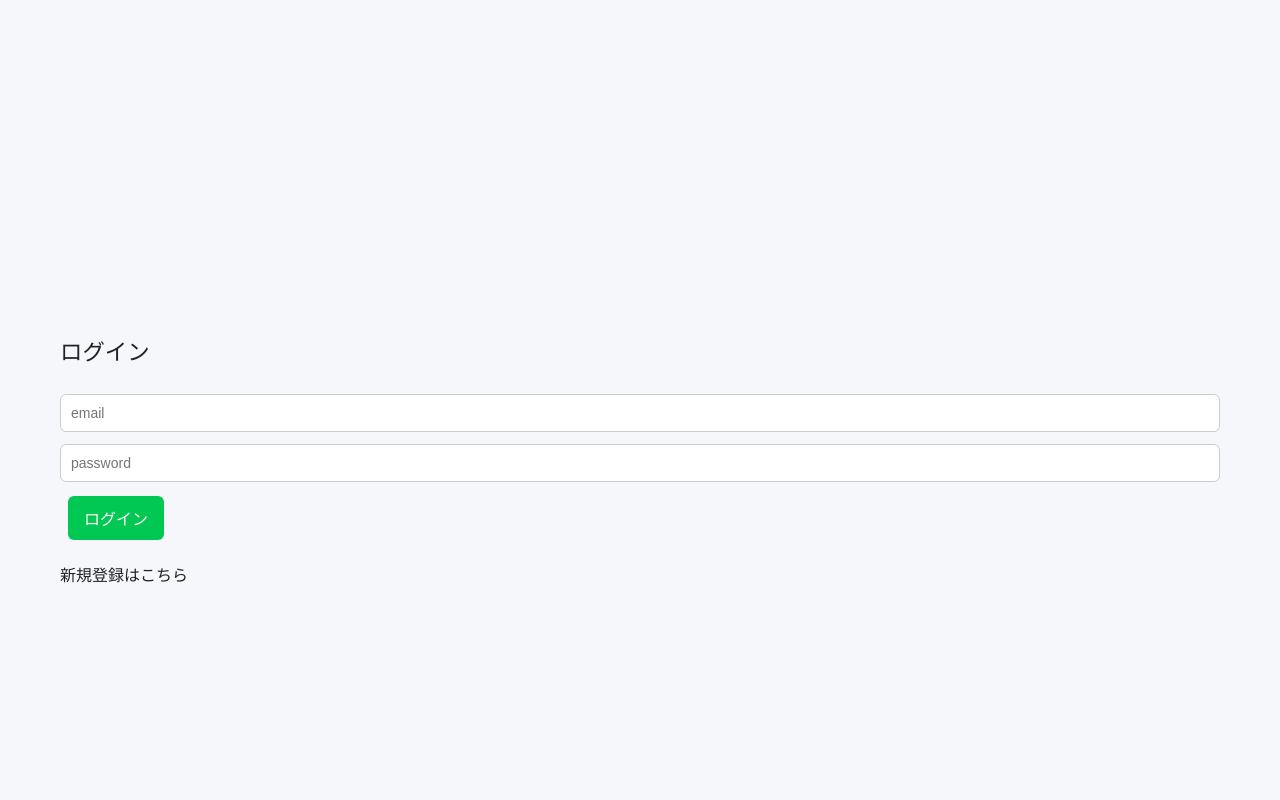
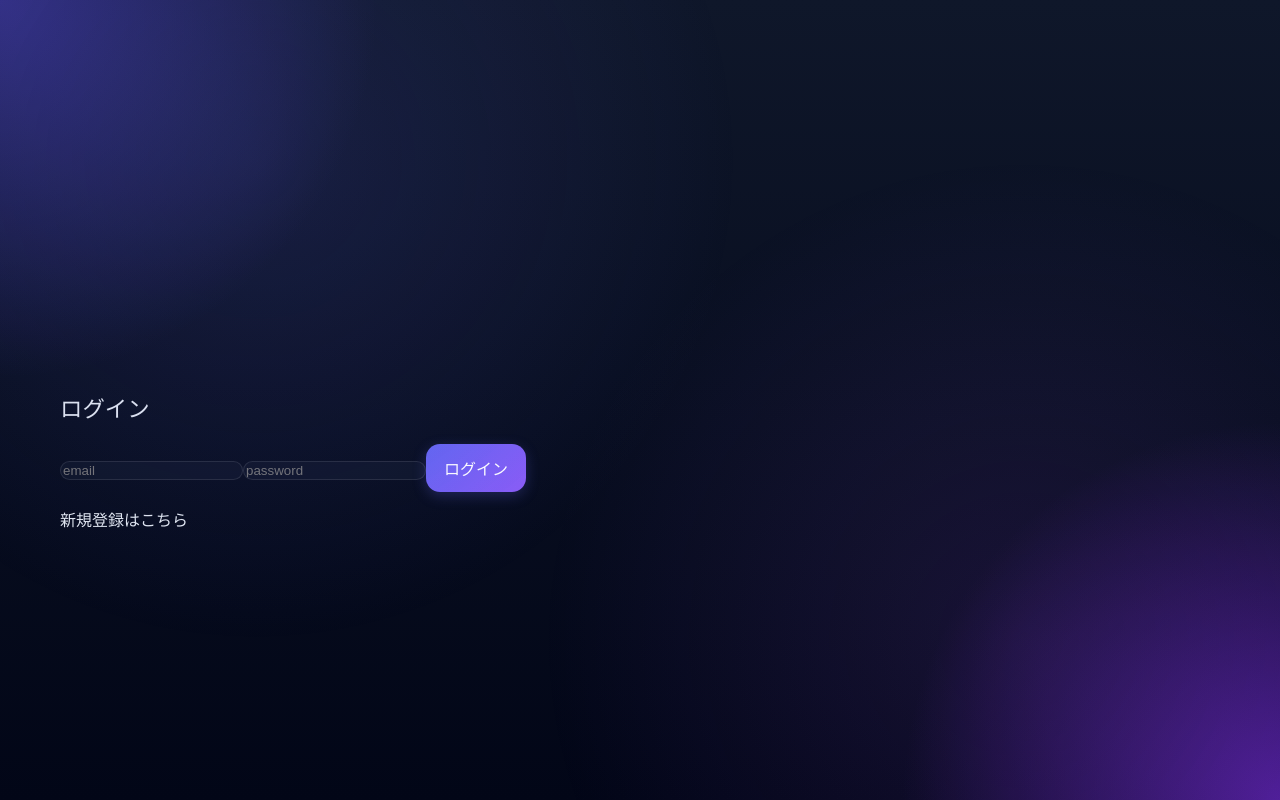
Before and after one commit to kdaito213/Ascendary-react, a React (Vite) app: page /login in a window 1280 px wide. Built offline with nearby package versions, Linux system fonts and the light colour scheme; no server answers.

Commit message:
fix: App.css

```diff
--- a/src/App.css
+++ b/src/App.css
@@ -6,10 +6,34 @@
 
 body{
   margin:0;
-  background:#f5f7fa;
-  color:#222;
-  font-family:"Helvetica Neue", Arial, sans-serif;
+
+  background:
+    radial-gradient(circle at top left, #312e81 0%, transparent 25%),
+    radial-gradient(circle at bottom right, #4c1d95 0%, transparent 25%),
+    linear-gradient(to bottom, #0f172a, #020617);
+
+  background-attachment: fixed;
+
+  color: #e2e8f0;
+
+  font-family:
+    "Inter",
+    "Noto Sans JP",
+    sans-serif;
+
   overflow-x:hidden;
+}
+
+body::before{
+  content:"";
+  position:fixed;
+  inset:0;
+
+  background:
+    radial-gradient(circle at 20% 20%, rgba(99,102,241,0.15), transparent 40%),
+    radial-gradient(circle at 80% 80%, rgba(168,85,247,0.12), transparent 40%);
+
+  pointer-events:none;
 }
 
 #root{
@@ -35,27 +59,41 @@ h2{
 h3{
   margin-top:25px;
   font-size:1.2rem;
-  color:#1279df;
+  color:#a5b4fc;
 }
 
 /* ===== 固定ヘッダー ===== */
 
 .training-fixed-header,
 .competition-fixed-header{
+
   position:fixed;
   top:0;
   left:0;
+
   width:100%;
-  padding:12px 0;
+
+  padding:14px 0;
+
   z-index:1000;
+
+  backdrop-filter:blur(16px);
+
+  background:rgba(2,6,23,0.75);
+
+  border-bottom:
+    1px solid rgba(255,255,255,0.08);
+
+  box-shadow:
+    0 4px 20px rgba(0,0,0,0.05);
 }
 
 .training-fixed-header{
-  background:#1279df;
+  border-bottom:2px solid #3b82f6;
 }
 
 .competition-fixed-header{
-  background:#df1212;
+  border-bottom:2px solid #ef4444;
 }
 
 .training-fixed-header a,
@@ -65,17 +103,19 @@ h3{
   font-weight:600;
 }
 
-.training-fixed-header a{
-  color:white;
+.training-fixed-header a,
+.competition-fixed-header a{
+  color: rgba(226, 232, 240, 0.85);
 }
 
-.competition-fixed-header a{
-  color:#ffe082;
+.mode-switch span{
+  color:#f8fafc;
 }
 
 .training-fixed-header a:hover,
 .competition-fixed-header a:hover{
   text-decoration:underline;
+  color: #ffffff;
 }
 
 .header-content{
@@ -128,13 +168,13 @@ h3{
 }
 
 .mode-switch span{
-  color:white;
+  color:rgba(226,232,240,0.6);
   font-size:12px;
   font-weight:500;
 }
 
 .mode-switch .active{
-  color:#d0d0d0;
+  color:#f8fafc;
   font-weight:700;
 }
 
@@ -175,41 +215,56 @@ input:checked + .slider:before{
 /* ===== 入力 ===== */
 
 input{
-  width:100%;
-  padding:10px;
-  margin:6px 0;
+  background:rgba(15,23,42,0.8);
 
-  border:1px solid #ccc;
-  border-radius:6px;
+  color:white;
 
-  font-size:14px;
+  border:1px solid rgba(255,255,255,0.1);
+
+  border-radius:12px;
 }
 
 input:focus{
   outline:none;
-  border-color:#1279df;
+
+  border-color:#6366f1;
+
+  box-shadow:
+    0 0 0 3px rgba(99,102,241,0.2);
 }
 
 /* ===== ボタン ===== */
 
 button{
-  padding:10px 16px;
-  margin:8px;
+  padding:12px 18px;
 
   border:none;
-  border-radius:6px;
+  border-radius:14px;
 
-  background:#00c853;
+  background:
+    linear-gradient(
+      135deg,
+      #6366f1,
+      #8b5cf6
+    );
+
   color:white;
 
   font-weight:600;
-  cursor:pointer;
 
-  transition:.2s;
+  transition:all .2s ease;
+
+  box-shadow:
+    0 4px 14px rgba(99,102,241,0.25);
+
+  cursor: pointer;
 }
 
 button:hover{
-  background:#00e676;
+  transform:translateY(-2px);
+
+  box-shadow:
+    0 8px 24px rgba(99,102,241,0.35);
 }
 
 .delete-btn{
@@ -224,14 +279,42 @@ button:hover{
 
 .card,
 .dashboard-card,
+.competition-card,
+.record-card,
+.graph-area{
+
+  background:rgba(15,23,42,0.72);
+
+  backdrop-filter:blur(16px);
+
+  border:1px solid rgba(255,255,255,0.08);
+
+  box-shadow:
+  0 10px 40px rgba(0,0,0,0.4),
+  0 0 0 1px rgba(255,255,255,0.04);
+
+  border-radius:20px;
+
+  color:#e2e8f0;
+}
+
+.record-card,
+.dashboard-card,
 .competition-card{
-  background:white;
-  border-radius:12px;
-  padding:20px;
 
-  border:1px solid #ddd;
+  transition:
+    transform .2s ease,
+    box-shadow .2s ease;
+}
 
-  box-shadow:0 2px 8px rgba(0,0,0,0.08);
+.record-card:hover,
+.dashboard-card:hover,
+.competition-card:hover{
+
+  transform:translateY(-4px);
+
+  box-shadow:
+    0 12px 28px rgba(0,0,0,0.12);
 }
 
 .dashboard-card{
@@ -239,11 +322,6 @@ button:hover{
 }
 
 .record-card{
-  background:white;
-
-  border:1px solid #ddd;
-  border-radius:10px;
-
   padding:15px;
   margin-top:10px;
 
@@ -251,7 +329,6 @@ button:hover{
   justify-content:space-between;
   align-items:center;
 }
-
 .record-info{
   font-size:14px;
 }
@@ -280,16 +357,12 @@ button:hover{
 /* ===== グラフ ===== */
 
 .graph-area{
-  width: 100%;
+  width:100%;
   margin-top:30px;
   padding:20px;
 
-  background:white;
-  border-radius:12px;
-
-  border:1px solid #ddd;
   overflow-x:auto;
-  overflow-y: hidden;
+  overflow-y:hidden;
 }
 
 .graph-area canvas,
@@ -368,11 +441,15 @@ button:hover{
     flex-direction:column;
     align-items:flex-start;
 
-    background:white;
+    background:rgba(15,23,42,0.95);
 
     padding:15px;
 
     border-radius:12px 0 0 12px;
+
+    border:1px solid rgba(255,255,255,0.08);
+
+    backdrop-filter:blur(12px);
 
     box-shadow:0 5px 15px rgba(0,0,0,0.2);
 
@@ -385,7 +462,7 @@ button:hover{
   }
 
   .nav-links a{
-    color:#222;
+    color:#e2e8f0;
     width:100%;
     padding:10px 0;
   }
```
